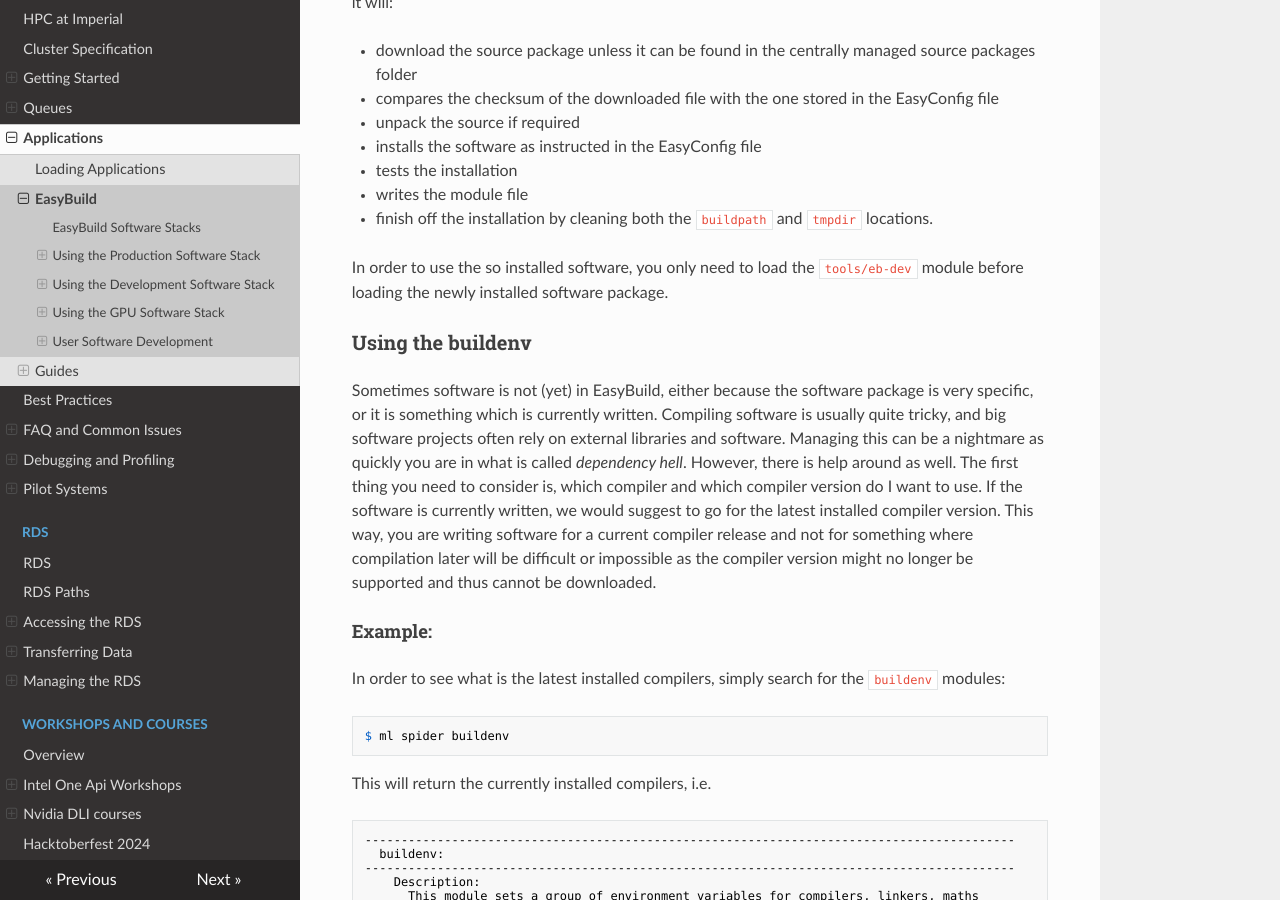
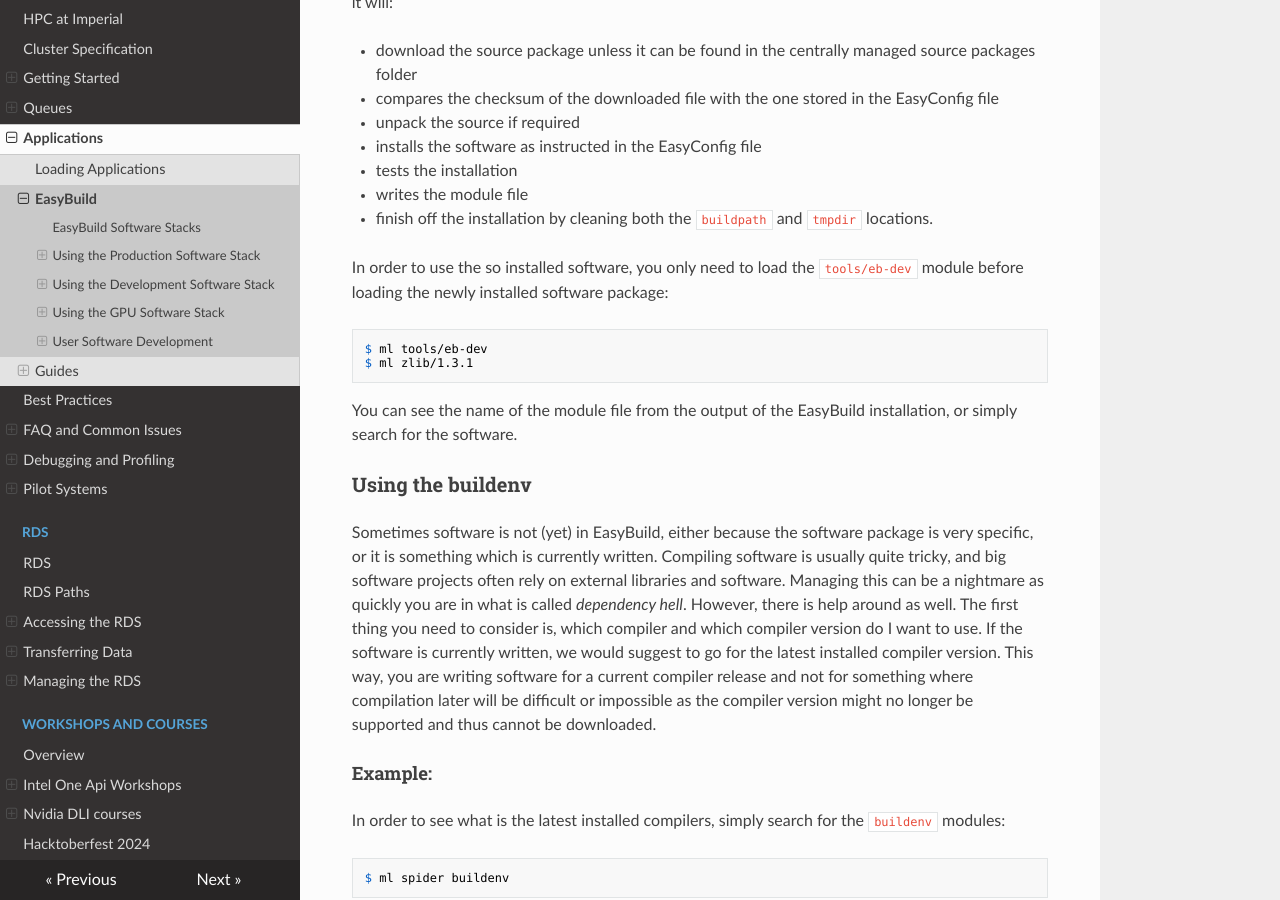
Before and after one commit to ImperialCollegeLondon/icl-rcs-user-guide, an MkDocs documentation site: the page built from docs/hpc/applications/easybuild.md, in a window 1280 px wide and 900 px high, scrolled down 8220 px. Built offline with MkDocs 1.6.1, drawn with Linux system fonts in a browser that asks for light colours; nearby versions of some CDN libraries.

Commit message:
Update easybuild.md
Example added as requested

````diff
--- a/docs/hpc/applications/easybuild.md
+++ b/docs/hpc/applications/easybuild.md
@@ -358,7 +358,12 @@ The `--trace` will give you a bit more information. EasyBuild will first consult
 - writes the module file
 - finish off the installation by cleaning both the `buildpath` and `tmpdir` locations.
 
-In order to use the so installed software, you only need to load the `tools/eb-dev` module before loading the newly installed software package.
+In order to use the so installed software, you only need to load the `tools/eb-dev` module before loading the newly installed software package:
+```console
+$ ml tools/eb-dev
+$ ml zlib/1.3.1
+```
+You can see the name of the module file from the output of the EasyBuild installation, or simply search for the software.
 
 ### Using the buildenv
 
````
